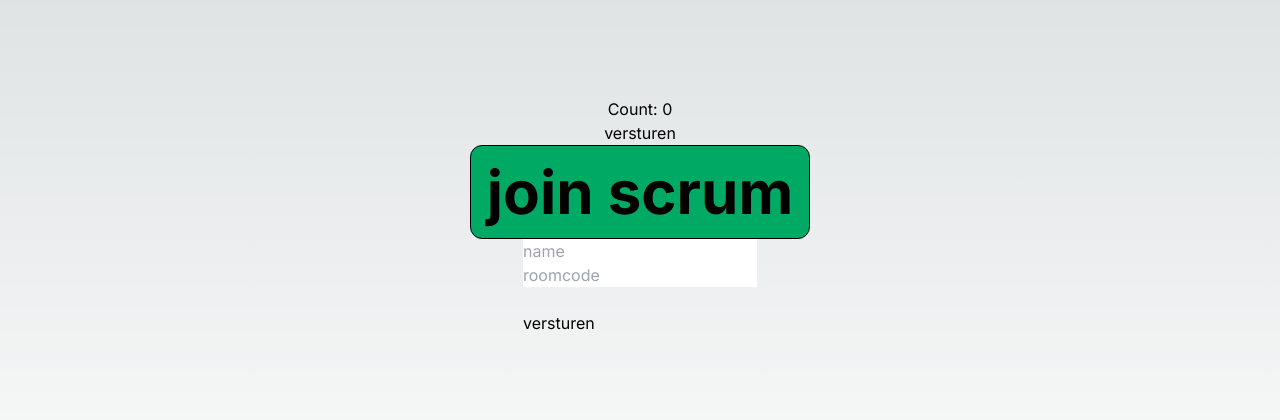
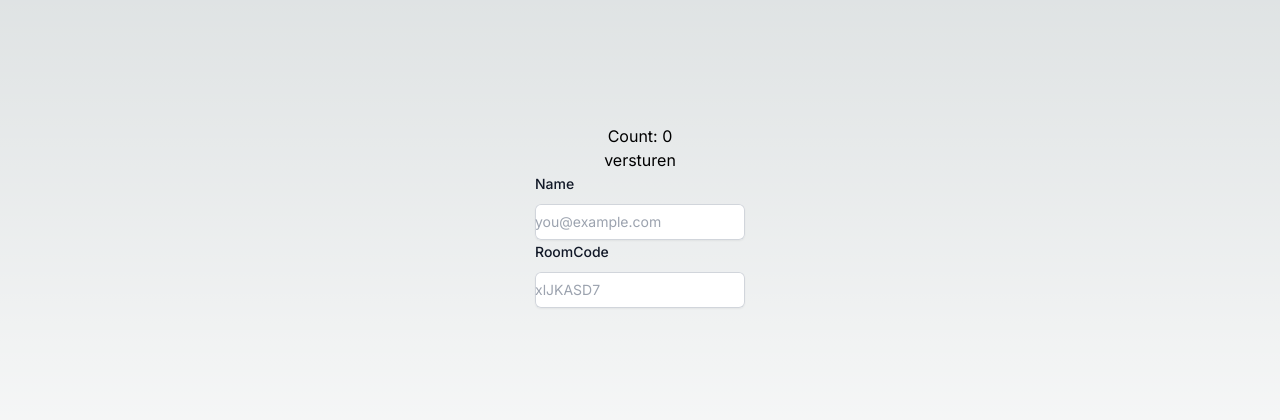
Before and after one commit to zonneplan/scrum, a Next.js app: page / in a window 1280 px wide. Shown: the part 184-604 px from the top of the page. Built offline with nearby package versions, Linux system fonts and the light colour scheme; no server answers.

Commit message:
Update page.tsx
Updated page.tsx

```diff
--- a/app/page.tsx
+++ b/app/page.tsx
@@ -32,17 +32,34 @@
     <form onSubmit={handleFormSubmit}>
       <button>versturen</button>
       </form>
-      <h5  className="text-6xl font-bold border-black border p-4 rounded-xl bg-kelly-green">
-        join scrum</h5>
-
-      <form>
-        <input type="text" name="name" placeholder="name"/><br></br>
-        <input type="text" name="roomcode" placeholder="roomcode" /><br></br>
-
-        <br></br>
-        <button>versturen</button>
-      </form>
-
+      <div>
+      <label htmlFor="email" className="block text-sm font-medium leading-6 text-gray-900">
+        Name
+      </label>
+      <div className="mt-2">
+        <input
+          type="name"
+          name="name"
+          id="name"
+          className="block w-full rounded-md border-0 py-1.5 text-gray-900 shadow-sm ring-1 ring-inset ring-gray-300 placeholder:text-gray-400 focus:ring-2 focus:ring-inset focus:ring-indigo-600 sm:text-sm sm:leading-6"
+          placeholder="you@example.com"
+        />
+        <div>
+      <label htmlFor="email" className="block text-sm font-medium leading-6 text-gray-900">
+        RoomCode
+      </label>
+      <div className="mt-2">
+        <input
+          type="RoomCode"
+          name="RoomCode"
+          id="RoomCode"
+          className="block w-full rounded-md border-0 py-1.5 text-gray-900 shadow-sm ring-1 ring-inset ring-gray-300 placeholder:text-gray-400 focus:ring-2 focus:ring-inset focus:ring-indigo-600 sm:text-sm sm:leading-6"
+          placeholder="xlJKASD7"
+        />
+      </div>
+    </div>
+      </div>
+    </div>
     </main>
 
   )
```
